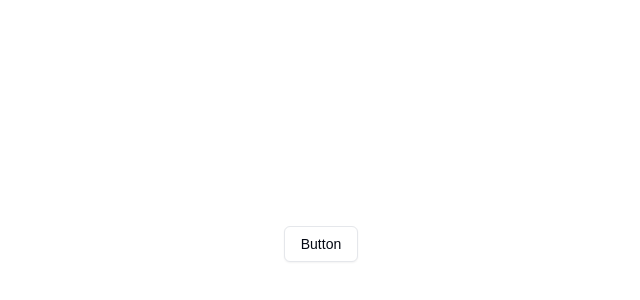
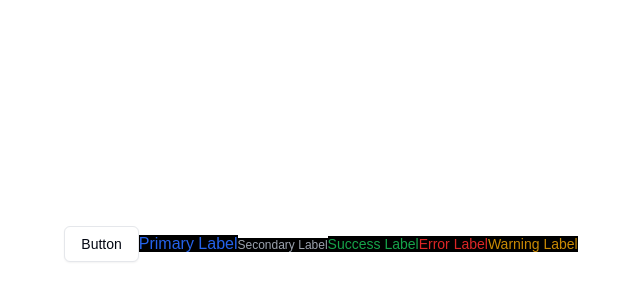
Before and after one commit to amitsangal78/nextjs-production-infra, a Next.js app: page / in a window 1280 px wide. Shown: the part 156-456 px from the top of the page, without its empty margins (319-959 px from the left). Built offline with nearby package versions, Linux system fonts and the light colour scheme.

Commit message:
storybook custom component label implementation

```diff
--- a/src/app/page.tsx
+++ b/src/app/page.tsx
@@ -1,9 +1,22 @@
 import { Button } from '@/components/shadcn/ui/button';
+import Label from '@/components/shared/ui/Label';
 
 export default function Home() {
   return (
     <>
       <Button variant="outline">Button</Button>
+
+      <div>
+        <Label variant="primary" size="lg">
+          Primary Label
+        </Label>
+        <Label variant="secondary" size="sm">
+          Secondary Label
+        </Label>
+        <Label variant="success">Success Label</Label>
+        <Label variant="error">Error Label</Label>
+        <Label variant="warning">Warning Label</Label>
+      </div>
     </>
   );
 }
--- /dev/null
+++ b/src/components/shared/ui/Label.tsx
@@ -0,0 +1,46 @@
+import React from 'react';
+
+import { twMerge } from 'tailwind-merge';
+
+interface LabelProps {
+  children: React.ReactNode;
+  variant?:
+    | 'default'
+    | 'primary'
+    | 'secondary'
+    | 'success'
+    | 'error'
+    | 'warning';
+  size?: 'sm' | 'md' | 'lg';
+  className?: string;
+  backgroundColor?: string;
+  onClick?: () => void;
+}
+
+const Label: React.FC<LabelProps> = ({
+  children,
+  variant = 'default',
+  size = 'md',
+  className,
+  backgroundColor = 'b',
+  onClick,
+}) => {
+  const classes = twMerge(
+    'text-sm font-medium',
+    variant === 'default' && 'text-gray-600',
+    variant === 'primary' && 'text-blue-600',
+    variant === 'secondary' && 'text-gray-400',
+    variant === 'success' && 'text-green-600',
+    variant === 'error' && 'text-red-600',
+    variant === 'warning' && 'text-yellow-600',
+    size === 'sm' && 'text-xs',
+    size === 'md' && 'text-sm',
+    size === 'lg' && 'text-base',
+    (backgroundColor !== '' && `bg-black`) || '',
+    className
+  );
+
+  return <label className={classes}>{children}</label>;
+};
+
+export default Label;
```
Also changed, not shown: 2 other files (tests, documents, lock files or other folders).
